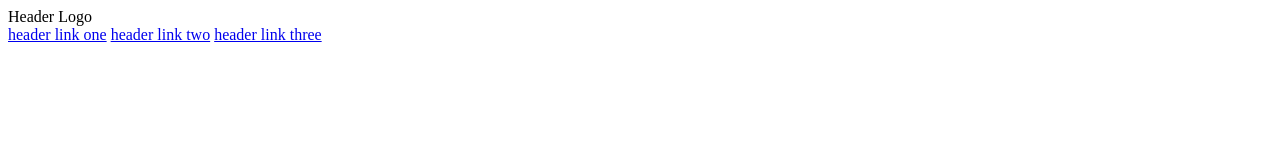
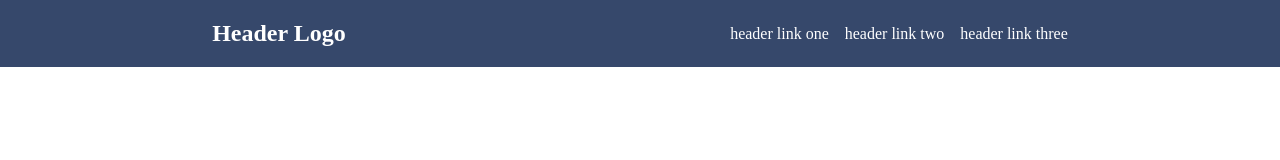
Before and after one commit to amannagle/top_landingpage, a plain HTML site: page index.html in a window 1280 px wide. Drawn offline with Linux system fonts and the light colour scheme.

Commit message:
created header

```diff
--- a/index.html
+++ b/index.html
@@ -5,13 +5,16 @@
     <meta http-equiv="X-UA-Compatible" content="IE=edge">
     <meta name="viewport" content="width=device-width, initial-scale=1.0">
     <title>Document</title>
+    <link rel="stylesheet" href="style.css">
 </head>
 <body>
     <div class="header">
         <div class="heading">Header Logo</div>
+        <div class="links">
         <a href="#">header link one</a>
         <a href="#">header link two</a>
         <a href="#">header link three</a>
     </div>
+    </div>
 </body>
 </html>
--- a/style.css
+++ b/style.css
@@ -0,0 +1,26 @@
+*{
+    margin: 0;
+    padding: 0;
+}
+.header{
+    background-color: #36486b;
+    display: flex;
+    padding: 20px;
+    font-size: 24px;
+    color: white;
+    justify-content: space-around;
+    font-weight: bold;
+}
+
+a{
+    text-decoration: none;
+    font-size: 16px;
+    color: white;
+}
+
+.links{
+    display: flex;
+    font-weight: normal;
+    align-items: center;
+    gap: 16px;
+}
```
